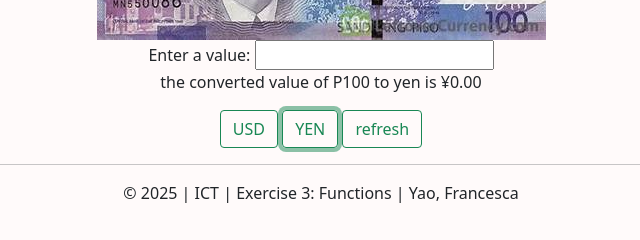
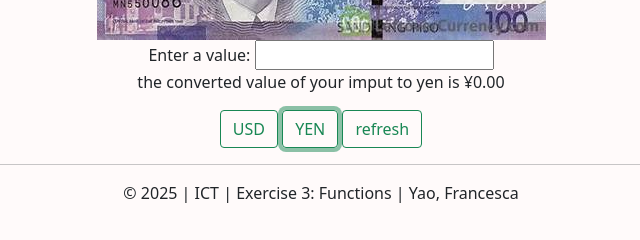
Before and after one commit to fjkyao/Q3SW4, a plain HTML site: page index.html in a window 1280 px wide. Both pictures are taken after a click on the button "YEN". Shown: the part 196-436 px from the top of the page, 319-959 px from the left. Drawn offline with nearby package versions, Linux system fonts and the light colour scheme.

Commit message:
index.html

```diff
--- a/index.html
+++ b/index.html
@@ -50,7 +50,7 @@
 
 			// php-yen: 100*2.65
 			document.getElementById ('currency').innerHTML=
-			'the converted value of P100 to yen is ' + '&yen' + '<kdb>' + round_peso_yen
+			'the converted value of your imput to yen is ' + '&yen' + '<kdb>' + round_peso_yen
 		}
 	</script>
 
```
